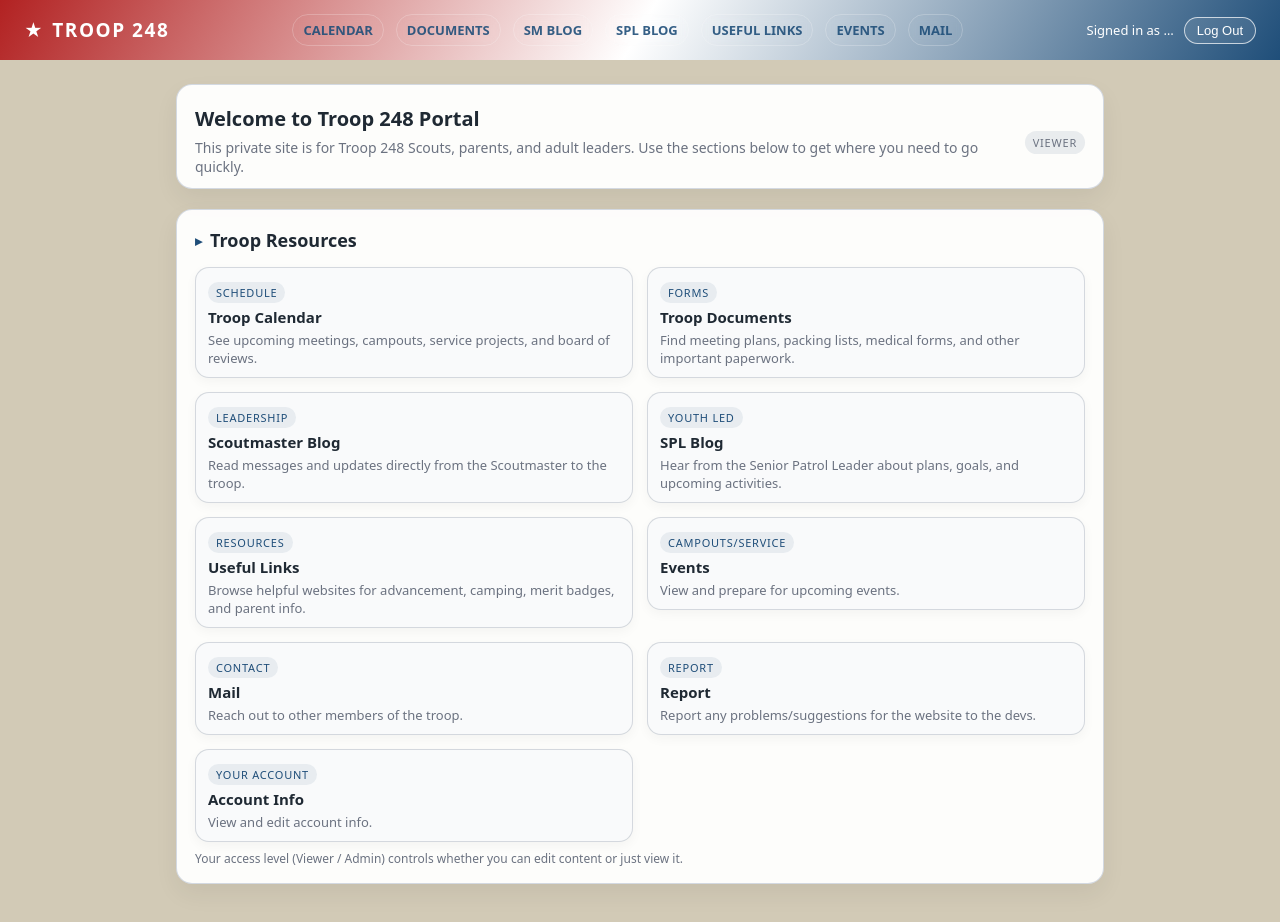
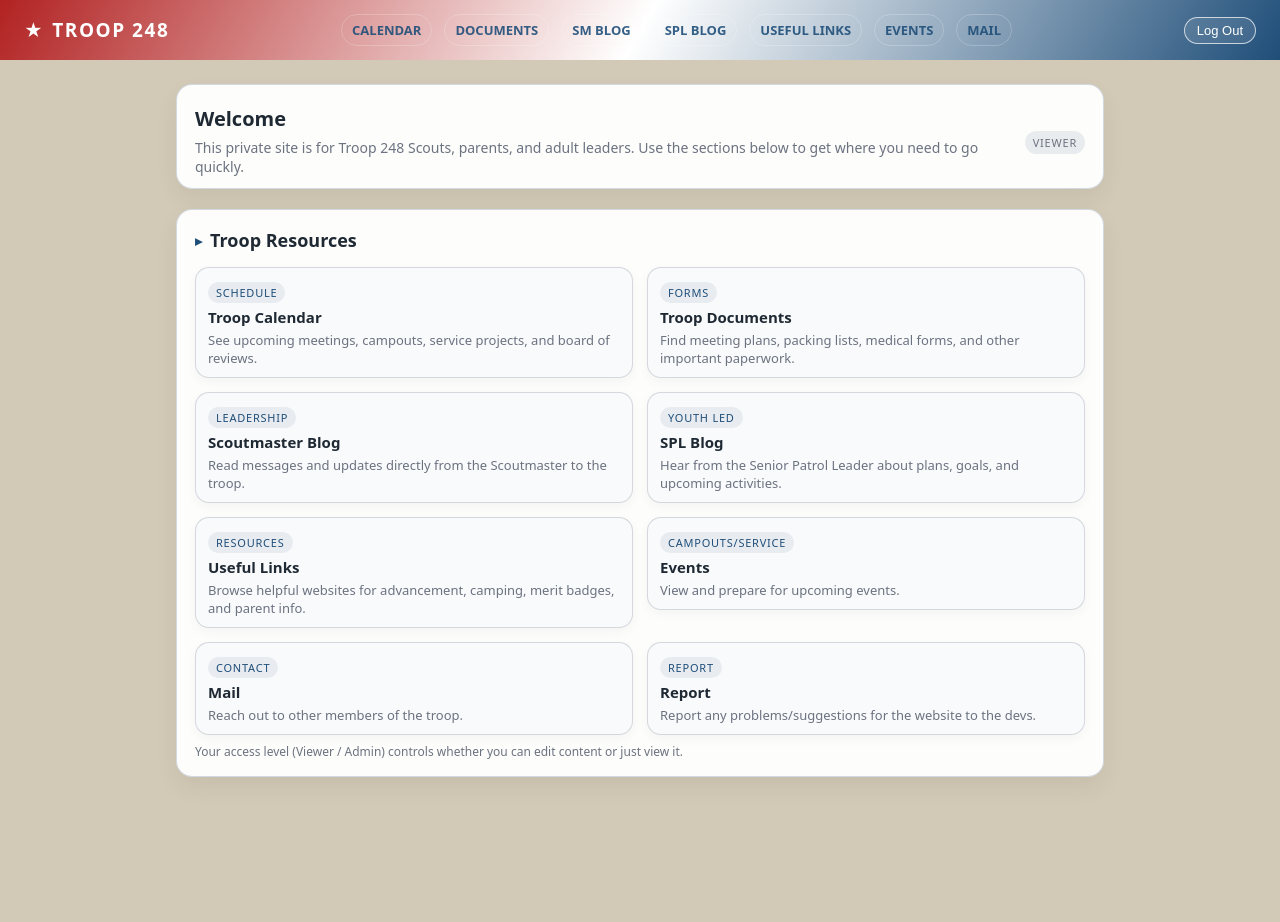
Before and after one commit to widuba/troop-248, a plain HTML site: page public/home/index.html in a window 1280 px wide. After the commit the page ends 835 px from the top, so only its background shows below. Drawn offline with Linux system fonts and the light colour scheme; no server answers.

Commit message:
Update index.html

```diff
--- a/public/home/index.html
+++ b/public/home/index.html
@@ -22,8 +22,7 @@
 
     body {
       margin: 0;
-      font-family: system-ui, -apple-system, BlinkMacSystemFont, "Segoe UI",
-        sans-serif;
+      font-family: system-ui, -apple-system, BlinkMacSystemFont, "Segoe UI", sans-serif;
       background: #d2cab6;
       color: var(--text-main);
       min-height: 100vh;
@@ -72,6 +71,7 @@
       gap: 12px;
       font-size: 13px;
       text-transform: uppercase;
+      flex-wrap: wrap;
     }
 
     nav a {
@@ -149,6 +149,7 @@
       color: var(--text-muted);
       text-transform: uppercase;
       letter-spacing: 0.07em;
+      white-space: nowrap;
     }
 
     .badge.admin {
@@ -188,9 +189,7 @@
     }
 
     @media (max-width: 720px) {
-      .grid {
-        grid-template-columns: minmax(0, 1fr);
-      }
+      .grid { grid-template-columns: minmax(0, 1fr); }
     }
 
     .feature-card-link {
@@ -252,7 +251,6 @@
       nav {
         width: 100%;
         justify-content: flex-start;
-        flex-wrap: wrap;
       }
       .welcome-card {
         flex-direction: column;
@@ -261,6 +259,7 @@
     }
   </style>
 </head>
+
 <body>
   <header>
     <div>
@@ -280,15 +279,14 @@
     </nav>
 
     <div id="auth-bar">
-      <div id="auth-info">Signed in as …</div>
-      <button id="logout-btn">Log Out</button>
+      <button id="logout-btn" type="button">Log Out</button>
     </div>
   </header>
 
   <main>
     <div class="welcome-card">
       <div>
-        <h3>Welcome to Troop 248 Portal</h3>
+        <h3 id="welcome-title">Welcome</h3>
         <p>
           This private site is for Troop 248 Scouts, parents, and adult leaders.
           Use the sections below to get where you need to go quickly.
@@ -301,6 +299,7 @@
 
     <section>
       <h2>Troop Resources</h2>
+
       <div class="grid">
         <a href="/calendar" class="feature-card-link">
           <div class="feature-card">
@@ -378,16 +377,6 @@
             <h3 class="feature-title">Report</h3>
             <p class="feature-text">
               Report any problems/suggestions for the website to the devs.
-            </p>
-          </div>
-        </a>
-
-        <a href="/accountinfo" class="feature-card-link">
-          <div class="feature-card">
-            <div class="feature-badge">Your Account</div>
-            <h3 class="feature-title">Account Info</h3>
-            <p class="feature-text">
-              View and edit account info.
             </p>
           </div>
         </a>
```
